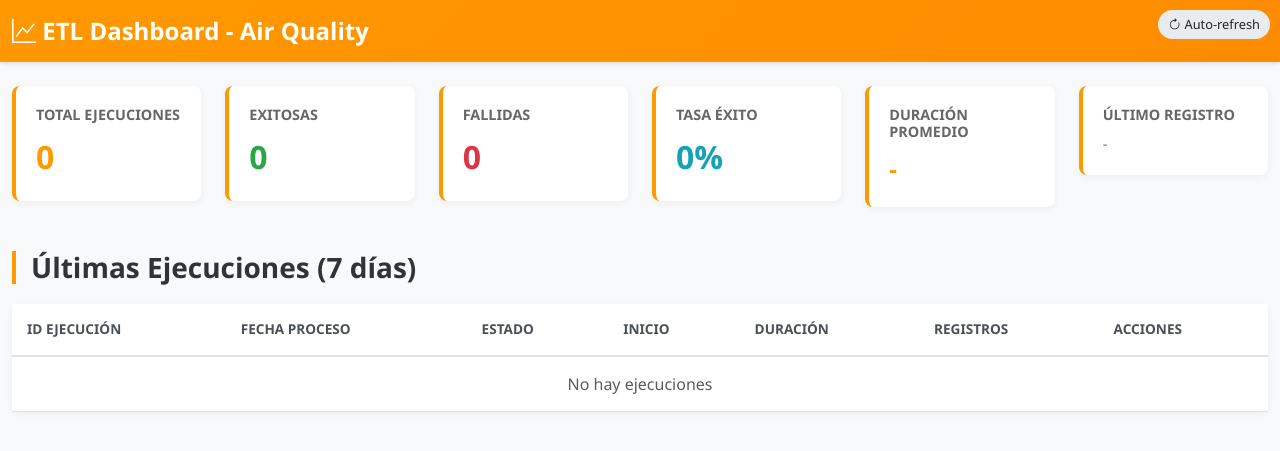
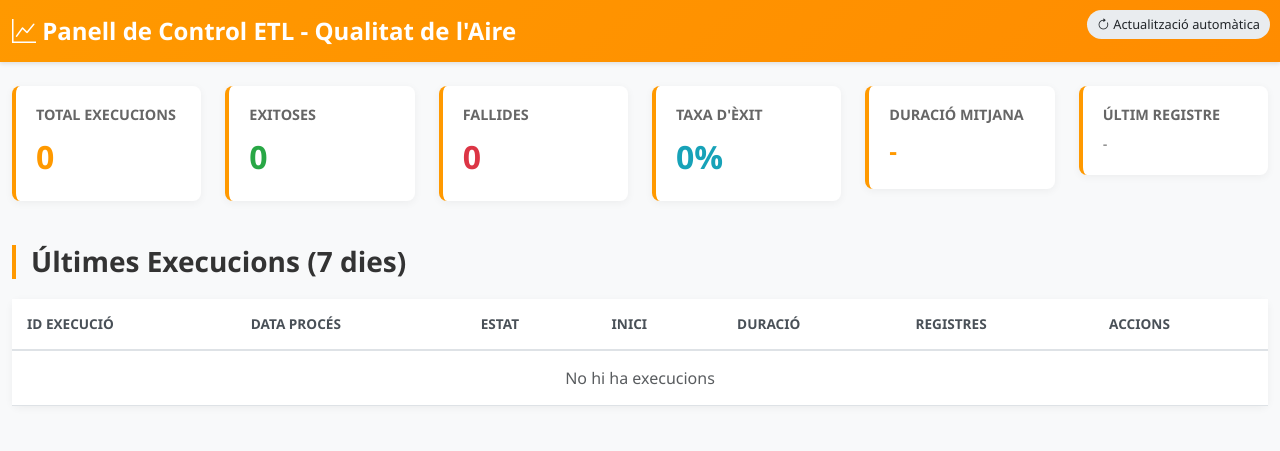
Before and after one commit to isaacte/UOC_BigData_PRAC, a Flask app: page / in a window 1280 px wide. Shown: the top 451 px of the page. Run offline with Flask 3, Linux system fonts and the light colour scheme; data that the repository does not hold is empty; some libraries are stand-ins or nearby versions.

Commit message:
Update dashboard.html

```diff
--- a/app.py
+++ b/app.py
@@ -5,11 +5,11 @@ import json
 
 app = Flask(__name__, template_folder='templates')
 
-# ========== LECTURA DE PARÁMETROS SSM ==========
+# ========== LECTURA DE PARÀMETRES SSM ==========
 ssm = boto3.client('ssm', region_name='us-east-1')
 s3 = boto3.client('s3', region_name='us-east-1')
 
-print("📝 Recuperando parámetros de SSM Parameter Store...")
+print("📝 Recuperant paràmetres de SSM Parameter Store...")
 
 try:
     # DB HOST
@@ -36,14 +36,14 @@ try:
     response_region = ssm.get_parameter(Name='/bdata-processing-server/env/AWS_REGION', WithDecryption=False)
     AWS_REGION = response_region['Parameter']['Value']
 
-    print("✅ Parámetros cargados correctamente")
+    print("✅ Paràmetres carregats correctament")
     print(f"   Host: {DB_HOST}")
     print(f"   BD: {DB_NAME}")
     print(f"   Bucket Logs: {BUCKET_LOGS}")
-    print(f"   Región: {AWS_REGION}")
+    print(f"   Regió: {AWS_REGION}")
 
 except Exception as e:
-    print(f"❌ Error recuperando parámetros SSM: {e}")
+    print(f"❌ Error recuperant paràmetres SSM: {e}")
     DB_HOST = None
     DB_USER = None
     DB_PASS = None
@@ -53,10 +53,10 @@ except Exception as e:
     raise
 
 
-# ========== FUNCIONES DE CONEXIÓN ==========
+# ========== FUNCIONS DE CONNEXIÓ ==========
 
 def get_db_connection():
-    """Obtener conexión a la base de datos"""
+    """Obtenir connexió a la base de dades"""
     return pymysql.connect(
         host=DB_HOST,
         user=DB_USER,
@@ -66,23 +66,23 @@ def get_db_connection():
     )
 
 
-# ========== RUTAS ==========
+# ========== RUTES ==========
 
 @app.route('/')
 def dashboard():
-    """Página principal del dashboard"""
+    """Pàgina principal del panell de control"""
     return render_template('dashboard.html')
 
 
 @app.route('/api/health')
 def health():
-    """Verificar conexión a BD"""
+    """Verificar connexió a BD"""
     try:
         conn = get_db_connection()
         conn.close()
         return jsonify({
             'status': 'ok',
-            'message': 'Conectado a RDS',
+            'message': 'Connectat a RDS',
             'database': DB_NAME,
             'host': DB_HOST
         })
@@ -95,34 +95,34 @@ def health():
 
 @app.route('/api/system-stats')
 def system_stats():
-    """Estadísticas generales del sistema"""
+    """Estadístiques generals del sistema"""
     try:
         conn = get_db_connection()
         with conn.cursor() as cursor:
-            # Total de ejecuciones
+            # Total d'execucions
             cursor.execute("SELECT COUNT(*) as total FROM etl_execution_summary")
             total = cursor.fetchone()['total']
 
-            # Ejecuciones exitosas
+            # Execucions exitoses
             cursor.execute("SELECT COUNT(*) as success FROM etl_execution_summary WHERE status='success'")
             success = cursor.fetchone()['success']
 
-            # Ejecuciones fallidas
+            # Execucions fallides
             cursor.execute("SELECT COUNT(*) as failed FROM etl_execution_summary WHERE status='failed'")
             failed = cursor.fetchone()['failed']
 
-            # Total de registros procesados
+            # Total de registres processats
             cursor.execute("SELECT SUM(total_records) as records FROM etl_execution_summary WHERE status='success'")
             result = cursor.fetchone()
             records = result['records'] if result['records'] else 0
 
-            # Duración promedio
+            # Duració mitjana
             cursor.execute(
                 "SELECT AVG(duration_seconds) as avg_duration FROM etl_execution_summary WHERE status='success'")
             result = cursor.fetchone()
             avg_duration = result['avg_duration'] if result['avg_duration'] else 0
 
-            # Última ejecución
+            # Última execució
             cursor.execute("SELECT MAX(started_at) as last_run FROM etl_execution_summary")
             result = cursor.fetchone()
             last_run = result['last_run']
@@ -146,7 +146,7 @@ def system_stats():
 
 @app.route('/api/recent-executions')
 def recent_executions():
-    """Últimas ejecuciones (últimos 7 días)"""
+    """Últimes execucions (últims 7 dies)"""
     try:
         conn = get_db_connection()
         with conn.cursor() as cursor:
@@ -167,7 +167,7 @@ def recent_executions():
 
         conn.close()
 
-        # Formatear resultados
+        # Formatar resultats
         result = []
         for ex in executions:
             result.append({
@@ -188,7 +188,7 @@ def recent_executions():
 
 @app.route('/api/executions-by-date/<date>')
 def executions_by_date(date):
-    """Ejecuciones de un día específico"""
+    """Execucions d'un dia específic"""
     try:
         conn = get_db_connection()
         with conn.cursor() as cursor:
@@ -229,7 +229,7 @@ def executions_by_date(date):
 
 @app.route('/api/execution/<execution_id>')
 def execution_details(execution_id):
-    """Detalles de una ejecución específica"""
+    """Detalls d'una execució específica"""
     try:
         conn = get_db_connection()
         with conn.cursor() as cursor:
@@ -252,7 +252,7 @@ def execution_details(execution_id):
         conn.close()
 
         if not execution:
-            return jsonify({'error': 'No encontrado'}), 404
+            return jsonify({'error': 'No trobat'}), 404
 
         result = {
             'execution_id': execution['execution_id'],
@@ -267,10 +267,10 @@ def execution_details(execution_id):
             's3_log_path': execution['s3_log_path']
         }
 
-        # Si hay log en S3, intentar traerlo
+        # Si hi ha log en S3, intentar traure-lo
         if execution['s3_log_path']:
             try:
-                # Extraer bucket y key
+                # Extreure bucket i key
                 parts = execution['s3_log_path'].replace('s3://', '').split('/', 1)
                 bucket = parts[0]
                 key = parts[1]
@@ -279,7 +279,7 @@ def execution_details(execution_id):
                 log_content = json.loads(obj['Body'].read().decode('utf-8'))
                 result['s3_log'] = log_content
             except Exception as e:
-                result['s3_log_error'] = f"No se pudo leer log de S3: {str(e)}"
+                result['s3_log_error'] = f"No s'ha pogut llegir el log de S3: {str(e)}"
 
         return jsonify(result)
     except Exception as e:
@@ -288,7 +288,7 @@ def execution_details(execution_id):
 
 @app.route('/api/statistics')
 def statistics():
-    """Estadísticas por fecha"""
+    """Estadístiques per data"""
     try:
         conn = get_db_connection()
         with conn.cursor() as cursor:
@@ -323,20 +323,64 @@ def statistics():
         return jsonify({'error': str(e)}), 500
 
 
+@app.route('/api/download-log/<execution_id>')
+def download_log(execution_id):
+    """Descarregar log de S3"""
+    try:
+        conn = get_db_connection()
+        with conn.cursor() as cursor:
+            cursor.execute("""
+                           SELECT s3_log_path
+                           FROM etl_execution_summary
+                           WHERE execution_id = %s
+                           """, (execution_id,))
+            execution = cursor.fetchone()
+
+        conn.close()
+
+        if not execution or not execution['s3_log_path']:
+            return jsonify({'error': 'No hi ha log disponible'}), 404
+
+        s3_log_path = execution['s3_log_path']
+
+        # Extreure bucket i key
+        parts = s3_log_path.replace('s3://', '').split('/', 1)
+        bucket = parts[0]
+        key = parts[1]
+
+        # Descarregar de S3
+        obj = s3.get_object(Bucket=bucket, Key=key)
+        log_content = obj['Body'].read()
+
+        # Retornar com a descàrrega
+        from flask import send_file
+        from io import BytesIO
+
+        return send_file(
+            BytesIO(log_content),
+            mimetype='application/json',
+            as_attachment=True,
+            download_name=f"log-{execution_id}.json"
+        )
+
+    except Exception as e:
+        return jsonify({'error': f'Error descargant: {str(e)}'}), 500
+
+
 @app.errorhandler(404)
 def not_found(error):
-    return jsonify({'error': 'No encontrado'}), 404
+    return jsonify({'error': 'No trobat'}), 404
 
 
 @app.errorhandler(500)
 def server_error(error):
-    return jsonify({'error': 'Error interno del servidor'}), 500
+    return jsonify({'error': 'Error intern del servidor'}), 500
 
 
 # ========== MAIN ==========
 
 if __name__ == '__main__':
-    print("\n🚀 Iniciando servidor Flask en puerto 8080...")
-    print(f"   URL: http://localhost:8080")
-    print(f"   Dashboard: http://localhost:8080/\n")
-    app.run(host='0.0.0.0', port=8080, debug=False)
+    print("\nIniciant servidor Flask al port 80...")
+    print(f"   URL: http://localhost:80")
+    print(f"   Panell de control: http://localhost:80/\n")
+    app.run(host='0.0.0.0', port=80, debug=False)
--- a/templates/dashboard.html
+++ b/templates/dashboard.html
@@ -1,9 +1,9 @@
 <!DOCTYPE html>
-<html lang="es">
+<html lang="ca">
 <head>
     <meta charset="UTF-8">
     <meta name="viewport" content="width=device-width, initial-scale=1.0">
-    <title>ETL Dashboard - Air Quality</title>
+    <title>Panell de Control ETL - Qualitat de l'Aire</title>
 
     <!-- Bootstrap 5 CSS -->
     <link href="https://cdnjs.cloudflare.com/ajax/libs/bootstrap/5.3.0/css/bootstrap.min.css" rel="stylesheet">
@@ -191,82 +191,82 @@
     </style>
 </head>
 <body>
-    <!-- Navbar -->
+    <!-- Barra de navegació -->
     <nav class="navbar navbar-dark">
         <div class="container-fluid">
             <span class="navbar-brand">
-                <i class="bi bi-graph-up"></i> ETL Dashboard - Air Quality
+                <i class="bi bi-graph-up"></i> Panell de Control ETL - Qualitat de l'Aire
             </span>
             <span class="refresh-badge" id="refreshStatus">
-                <i class="bi bi-arrow-clockwise"></i> Auto-refresh
+                <i class="bi bi-arrow-clockwise"></i> Actualització automàtica
             </span>
         </div>
     </nav>
 
-    <!-- Main Container -->
+    <!-- Contenidor principal -->
     <div class="container-fluid mt-4">
 
-        <!-- Stats Row -->
+        <!-- Fila d'estadístiques -->
         <div class="row mb-4" id="statsContainer">
             <div class="col-md-2">
                 <div class="stat-card">
-                    <h5>Total Ejecuciones</h5>
+                    <h5>Total Execucions</h5>
                     <div class="stat-value" id="totalExecutions">-</div>
                 </div>
             </div>
             <div class="col-md-2">
                 <div class="stat-card">
-                    <h5>Exitosas</h5>
+                    <h5>Exitoses</h5>
                     <div class="stat-value" id="successCount" style="color: var(--success)">-</div>
                 </div>
             </div>
             <div class="col-md-2">
                 <div class="stat-card">
-                    <h5>Fallidas</h5>
+                    <h5>Fallides</h5>
                     <div class="stat-value" id="failedCount" style="color: var(--danger)">-</div>
                 </div>
             </div>
             <div class="col-md-2">
                 <div class="stat-card">
-                    <h5>Tasa Éxito</h5>
+                    <h5>Taxa d'Èxit</h5>
                     <div class="stat-value" id="successRate" style="color: var(--info)">-</div>
                 </div>
             </div>
             <div class="col-md-2">
                 <div class="stat-card">
-                    <h5>Duración Promedio</h5>
+                    <h5>Duració Mitjana</h5>
                     <div class="stat-value" id="avgDuration" style="font-size: 1.5rem;">-</div>
                 </div>
             </div>
             <div class="col-md-2">
                 <div class="stat-card">
-                    <h5>Último Registro</h5>
+                    <h5>Últim Registre</h5>
                     <div id="lastRun" style="font-size: 0.9rem; color: #666;">-</div>
                 </div>
             </div>
         </div>
 
-        <!-- Recent Executions Table -->
+        <!-- Taula d'execucions recents -->
         <div class="row">
             <div class="col-12">
-                <h3 class="section-title">Últimas Ejecuciones (7 días)</h3>
+                <h3 class="section-title">Últimes Execucions (7 dies)</h3>
                 <div class="table-container">
                     <table class="table table-hover mb-0" id="executionsTable">
                         <thead>
                             <tr>
-                                <th>ID Ejecución</th>
-                                <th>Fecha Proceso</th>
-                                <th>Estado</th>
-                                <th>Inicio</th>
-                                <th>Duración</th>
-                                <th>Registros</th>
-                                <th>Acciones</th>
+                                <th>ID Execució</th>
+                                <th>Data Procés</th>
+                                <th>Estat</th>
+                                <th>Inici</th>
+                                <th>Duració</th>
+                                <th>Registres</th>
+                                <th>Accions</th>
                             </tr>
                         </thead>
                         <tbody id="executionsBody">
                             <tr>
                                 <td colspan="7" class="text-center text-muted">
-                                    <div class="loading"></div> Cargando...
+                                    <div class="loading"></div> Carregant...
                                 </td>
                             </tr>
                         </tbody>
@@ -276,16 +276,16 @@
         </div>
     </div>
 
-    <!-- Execution Details Modal -->
+    <!-- Modal de detalls d'execució -->
     <div class="modal fade" id="detailsModal" tabindex="-1">
         <div class="modal-dialog modal-xl">
             <div class="modal-content">
                 <div class="modal-header">
-                    <h5 class="modal-title" id="modalTitle">Detalles de Ejecución</h5>
+                    <h5 class="modal-title" id="modalTitle">Detalls de l'Execució</h5>
                     <button type="button" class="btn-close" data-bs-dismiss="modal"></button>
                 </div>
                 <div class="modal-body" id="modalBody">
-                    <div class="loading"></div> Cargando detalles...
+                    <div class="loading"></div> Carregant detalls...
                 </div>
             </div>
         </div>
@@ -297,11 +297,11 @@
     <script src="https://cdnjs.cloudflare.com/ajax/libs/bootstrap/5.3.0/js/bootstrap.bundle.min.js"></script>
 
     <script>
-        const REFRESH_INTERVAL = 30000; // 30 segundos
+        const REFRESH_INTERVAL = 30000; // 30 segons
 
         function formatDate(dateString) {
             if (!dateString) return '-';
-            return new Date(dateString).toLocaleString('es-ES');
+            return new Date(dateString).toLocaleString('ca-ES');
         }
 
         function formatDuration(seconds) {
@@ -311,9 +311,9 @@
 
         function getStatusBadge(status) {
             const badges = {
-                'success': '<span class="badge badge-success"><i class="bi bi-check-circle"></i> Éxito</span>',
+                'success': '<span class="badge badge-success"><i class="bi bi-check-circle"></i> Èxit</span>',
                 'failed': '<span class="badge badge-danger"><i class="bi bi-x-circle"></i> Error</span>',
-                'running': '<span class="badge badge-warning"><i class="bi bi-hourglass-split"></i> En curso</span>'
+                'running': '<span class="badge badge-warning"><i class="bi bi-hourglass-split"></i> En curs</span>'
             };
             return badges[status] || status;
         }
@@ -327,7 +327,7 @@
                 $('#avgDuration').text(formatDuration(data.avg_duration));
                 $('#lastRun').text(data.last_run ? formatDate(data.last_run) : '-');
             }).fail(function() {
-                console.error('Error cargando estadísticas');
+                console.error('Error carregant estadístiques');
             });
         }
 
@@ -335,7 +335,7 @@
             $.get('/api/recent-executions', function(data) {
                 let html = '';
                 if (data.length === 0) {
-                    html = '<tr><td colspan="7" class="text-center text-muted">No hay ejecuciones</td></tr>';
+                    html = '<tr><td colspan="7" class="text-center text-muted">No hi ha execucions</td></tr>';
                 } else {
                     data.forEach(exec => {
                         html += `
@@ -348,7 +348,7 @@
                                 <td><strong>${exec.total_records}</strong></td>
                                 <td>
                                     <button class="btn btn-sm btn-outline-primary" onclick="showDetails('${exec.execution_id}'); event.stopPropagation();">
-                                        <i class="bi bi-eye"></i> Ver
+                                        <i class="bi bi-eye"></i> Veure
                                     </button>
                                 </td>
                             </tr>
@@ -357,50 +357,50 @@
                 }
                 $('#executionsBody').html(html);
             }).fail(function() {
-                console.error('Error cargando ejecuciones');
+                console.error('Error carregant execucions');
             });
         }
 
         function showDetails(executionId) {
             const modal = new bootstrap.Modal(document.getElementById('detailsModal'));
-            $('#modalBody').html('<div class="loading"></div> Cargando detalles...');
+            $('#modalBody').html('<div class="loading"></div> Carregant detalls...');
             modal.show();
 
             $.get(`/api/execution/${executionId}`, function(data) {
                 let html = `
                     <div class="row mb-3">
                         <div class="col-md-6">
-                            <strong>ID Ejecución:</strong><br>
+                            <strong>ID Execució:</strong><br>
                             <code>${data.execution_id}</code>
                         </div>
                         <div class="col-md-6">
-                            <strong>Estado:</strong><br>
+                            <strong>Estat:</strong><br>
                             ${getStatusBadge(data.status)}
                         </div>
                     </div>
                     <div class="row mb-3">
                         <div class="col-md-6">
-                            <strong>Fecha Proceso:</strong><br>
+                            <strong>Data Procés:</strong><br>
                             ${data.process_date || '-'}
                         </div>
                         <div class="col-md-6">
-                            <strong>Duración:</strong><br>
+                            <strong>Duració:</strong><br>
                             ${formatDuration(data.duration_seconds)}
                         </div>
                     </div>
                     <div class="row mb-3">
                         <div class="col-md-6">
-                            <strong>Inicio:</strong><br>
+                            <strong>Inici:</strong><br>
                             ${formatDate(data.started_at)}
                         </div>
                         <div class="col-md-6">
-                            <strong>Finalización:</strong><br>
+                            <strong>Finalització:</strong><br>
                             ${formatDate(data.completed_at)}
                         </div>
                     </div>
                     <div class="row mb-3">
                         <div class="col-md-6">
-                            <strong>Registros Procesados:</strong><br>
+                            <strong>Registres Processats:</strong><br>
                             <span class="badge bg-info">${data.total_records}</span>
                         </div>
                         <div class="col-md-6">
@@ -410,11 +410,23 @@
                     </div>
                 `;
 
+                if (data.s3_log_path) {
+                    html += `
+                        <div class="row mb-3">
+                            <div class="col-12">
+                                <button class="btn btn-success btn-sm" onclick="downloadLog('${data.execution_id}')">
+                                    <i class="bi bi-download"></i> Descarregar Log
+                                </button>
+                            </div>
+                        </div>
+                    `;
+                }
+
                 if (data.error_message) {
                     html += `
                         <div class="alert alert-danger mt-3">
                             <strong>Error:</strong> ${data.error_message}<br>
-                            <small>Tipo: ${data.error_type}</small>
+                            <small>Tipus: ${data.error_type}</small>
                         </div>
                     `;
                 }
@@ -422,7 +434,7 @@
                 if (data.s3_log && data.s3_log.events) {
                     html += `
                         <div class="mt-3">
-                            <h6>Eventos (${data.s3_log.total_events})</h6>
+                            <h6>Esdeveniments (${data.s3_log.total_events})</h6>
                             <div style="max-height: 400px; overflow-y: auto;">
                     `;
                     data.s3_log.events.forEach(event => {
@@ -441,18 +453,22 @@
                 }
 
                 $('#modalBody').html(html);
-                $('#modalTitle').text(`Detalles - ${executionId.substring(0, 8)}`);
+                $('#modalTitle').text(`Detalls - ${executionId.substring(0, 8)}`);
             }).fail(function() {
-                $('#modalBody').html('<div class="alert alert-danger">Error cargando detalles</div>');
+                $('#modalBody').html('<div class="alert alert-danger">Error carregant detalls</div>');
             });
         }
 
-        // Cargar datos al iniciar
+        function downloadLog(executionId) {
+            window.location.href = `/api/download-log/${executionId}`;
+        }
+
+        // Cargar dades al iniciar
         $(document).ready(function() {
             loadStats();
             loadExecutions();
 
-            // Auto-refresh
+            // Actualització automàtica
             setInterval(function() {
                 loadStats();
                 loadExecutions();
```
